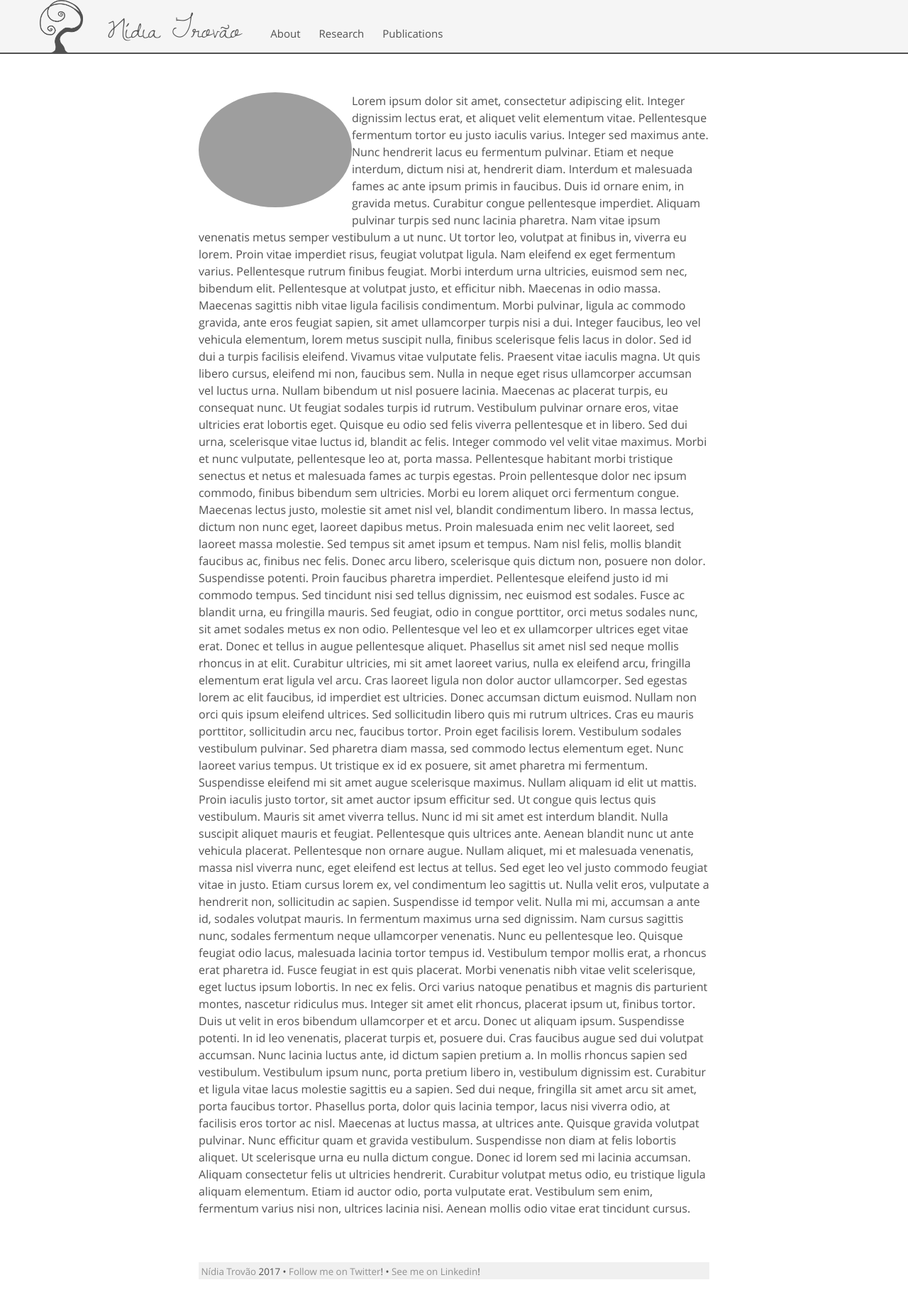
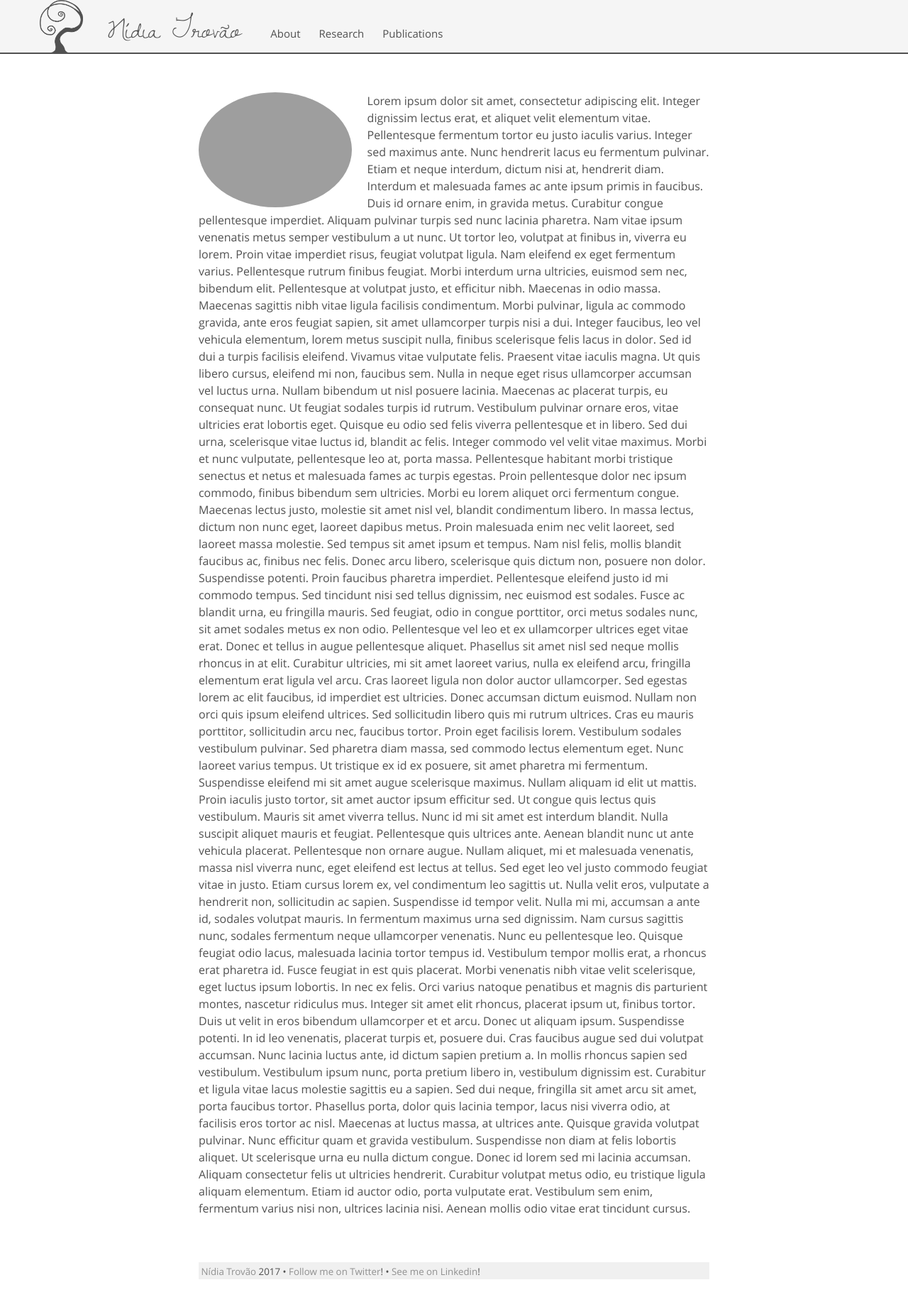
Before and after one commit to nidiatrovao/nidiatrovao.github.io, a Jekyll site: the page built from index.html, in a window 1280 px wide. Shown: the whole page at 71% size. Built offline with Jekyll 4.4.1, drawn with Linux system fonts in a browser that asks for light colours.

Commit message:
Update _base.scss

```diff
--- a/_sass/_base.scss
+++ b/_sass/_base.scss
@@ -67,7 +67,7 @@ a {
 img {
   //display: block;
   max-width: 30%;
-  margin: 0 0 3% 0;
+  margin: 0 3% 0 0;
   border-radius: 50%;
   float: left;
 }
```
